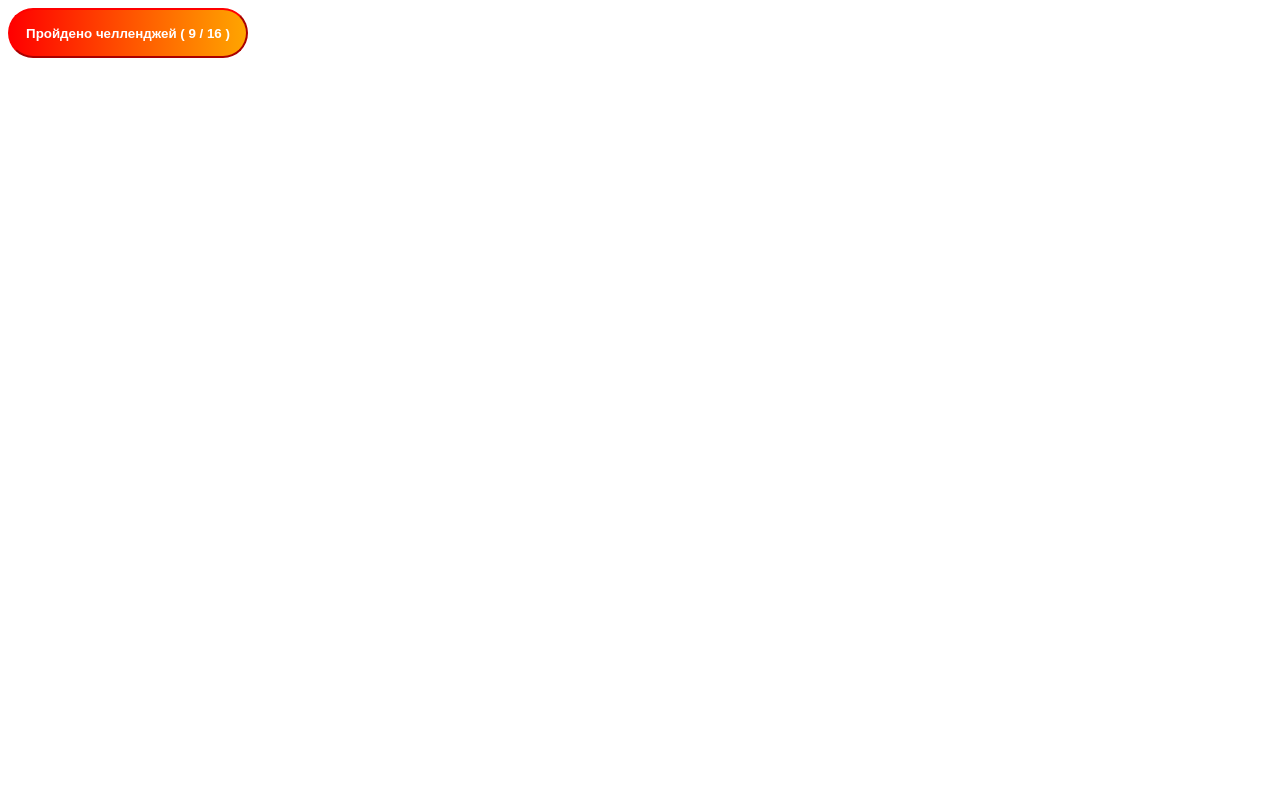
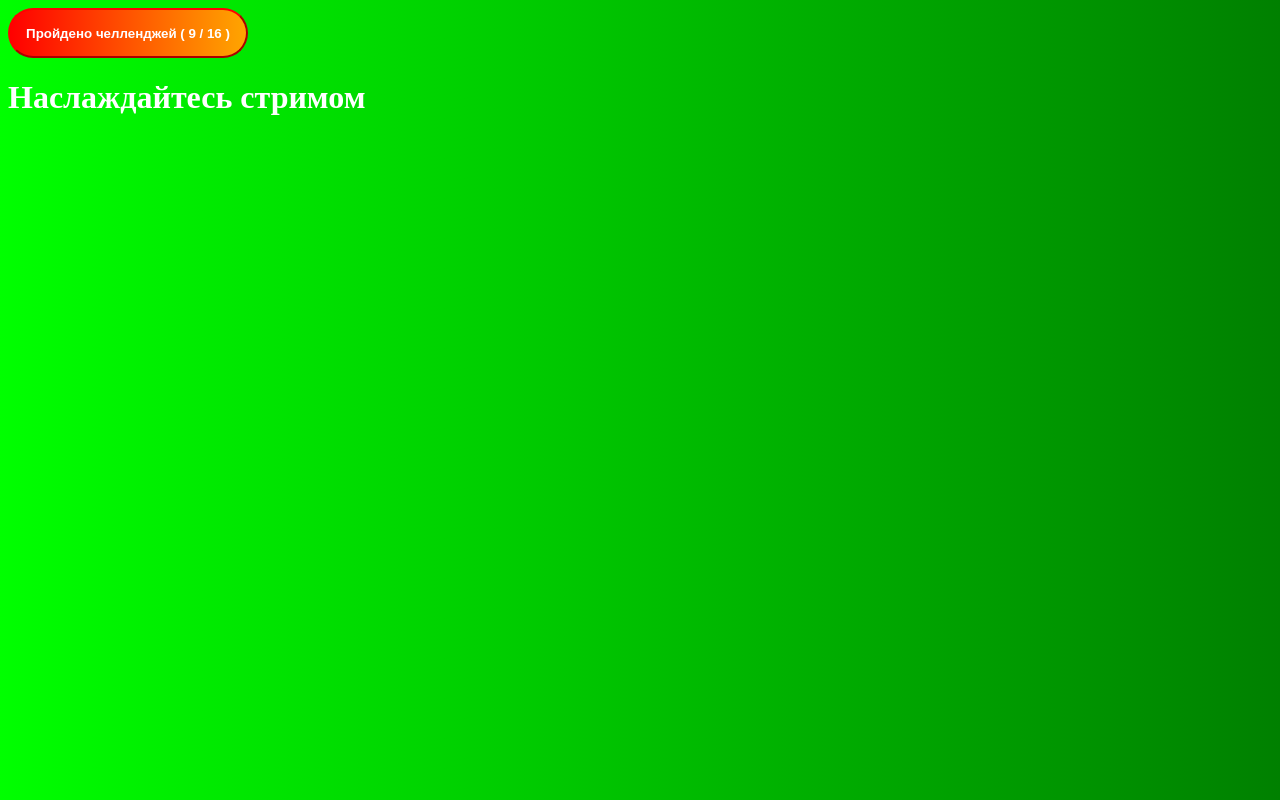
Before and after one commit to Serga05/SD, a plain HTML site: page index.html in a window 1280 px wide. Drawn offline with Linux system fonts and the light colour scheme.

Commit message:
Update index.css

```diff
--- a/index.css
+++ b/index.css
@@ -2,7 +2,7 @@
     	color: white;
     }
     body#bodyGround.save {
-    	background: linear-gradient(90deg, #ffa50000, #ff000000);
+    	background: linear-gradient(90deg, #00ff00, green);
     }
     .buttonOne#onebtn {
     	background: linear-gradient(90deg, red, orange);
```
